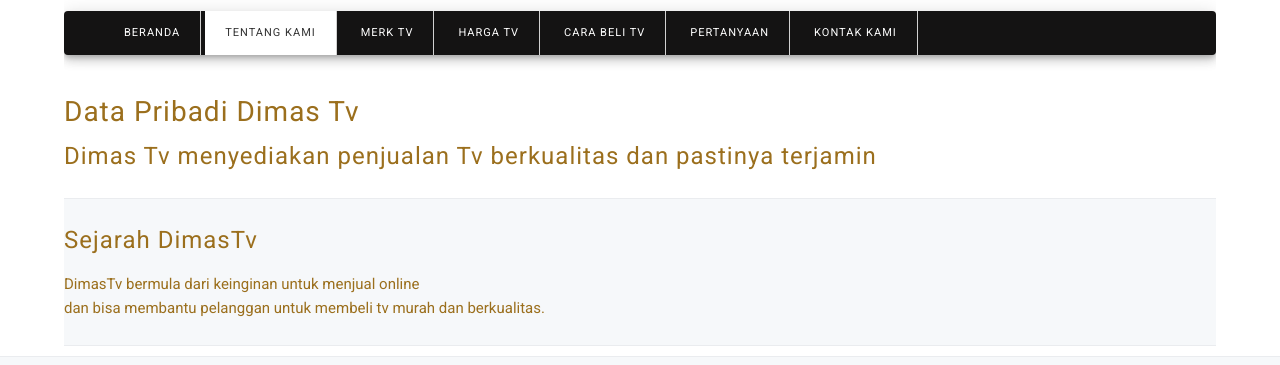
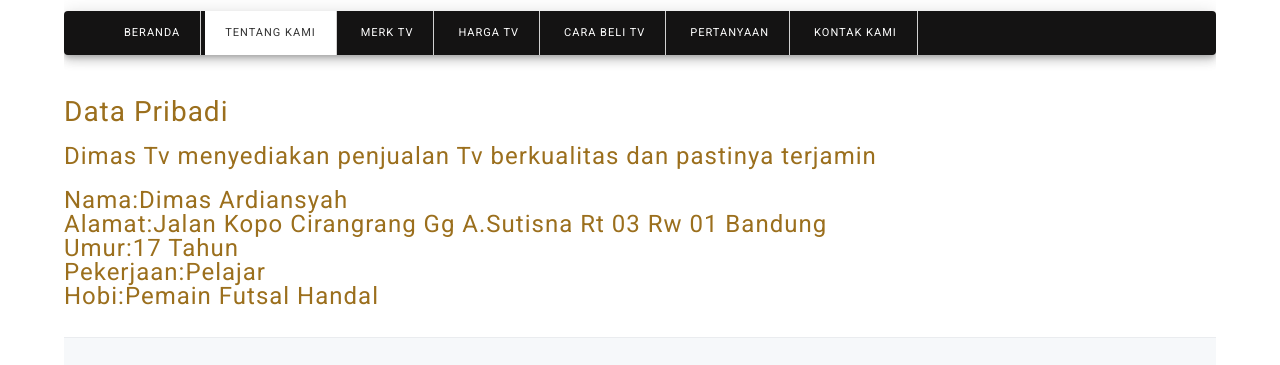
Before and after one commit to zehanhopkins/zehanhopkins.github.io, a plain HTML site: page tentangkami.html in a window 1280 px wide. Shown: the part 332-697 px from the top of the page. Drawn offline with Linux system fonts and the light colour scheme.

Commit message:
Add files via upload

```diff
--- a/tentangkami.html
+++ b/tentangkami.html
@@ -60,8 +60,14 @@
 
         <!-- START JUMBOTRON -->
         <div class="container">
-            <h1>Data Pribadi Dimas Tv</h1>
+            <h1>Data Pribadi</h1>
             <h2>Dimas Tv menyediakan penjualan Tv berkualitas dan pastinya terjamin</h2>
+            <h2>Nama:Dimas Ardiansyah<br>
+                Alamat:Jalan Kopo Cirangrang Gg A.Sutisna Rt 03 Rw 01 Bandung<br>
+                Umur:17 Tahun<br>
+                Pekerjaan:Pelajar<br>
+                Hobi:Pemain Futsal Handal
+            </h2>
         </div>
         <!-- END JUMBOTRON -->
 
```
